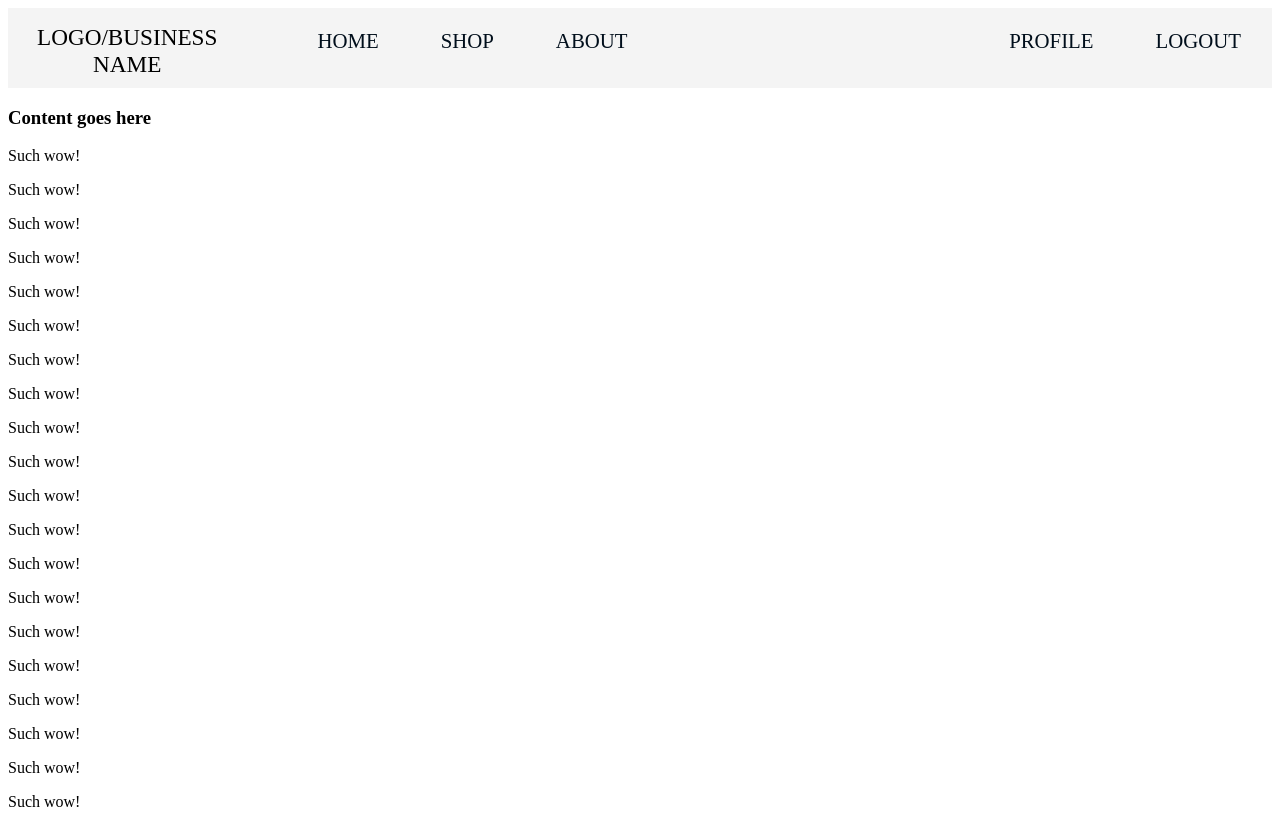
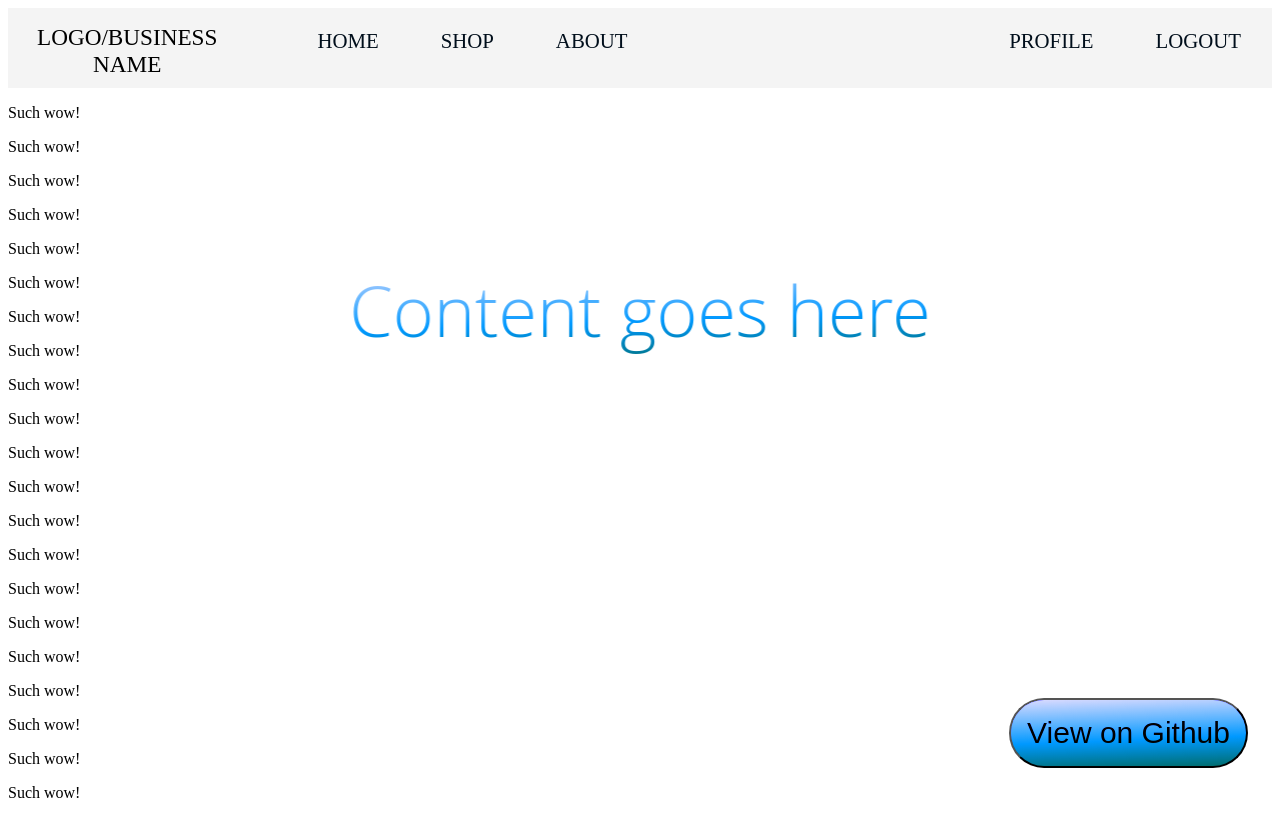
Before and after one commit to nathansbradshaw/wdd230-help-examples, a plain HTML site: page index.html in a window 1280 px wide. Shown: the top 814 px of the page. Drawn offline with Linux system fonts and the light colour scheme; the site is published under a folder, as on GitHub Pages, so addresses that start at the root find nothing.

Commit message:
Update index.html

```diff
--- a/index.html
+++ b/index.html
@@ -7,7 +7,7 @@
    <meta name="viewport" content="width=device-width, initial-scale=1.0">
    <title>Nav Example</title>
    <link rel="stylesheet" href="index.css">
-   <link rel="stylesheet" href="/misc/helper.css">
+   <link rel="stylesheet" href="misc/helper.css">
 </head>
 
 <body>
```
